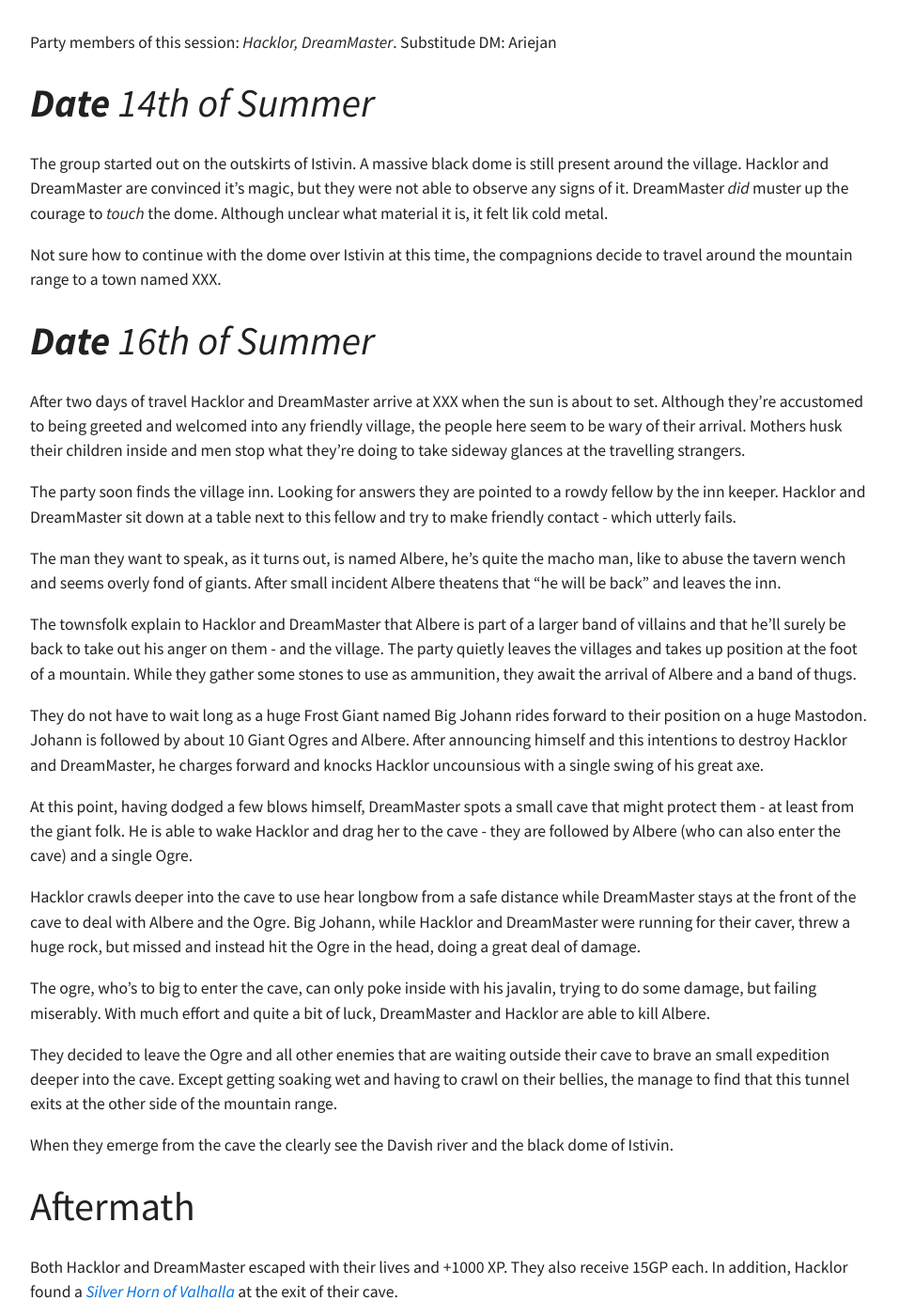
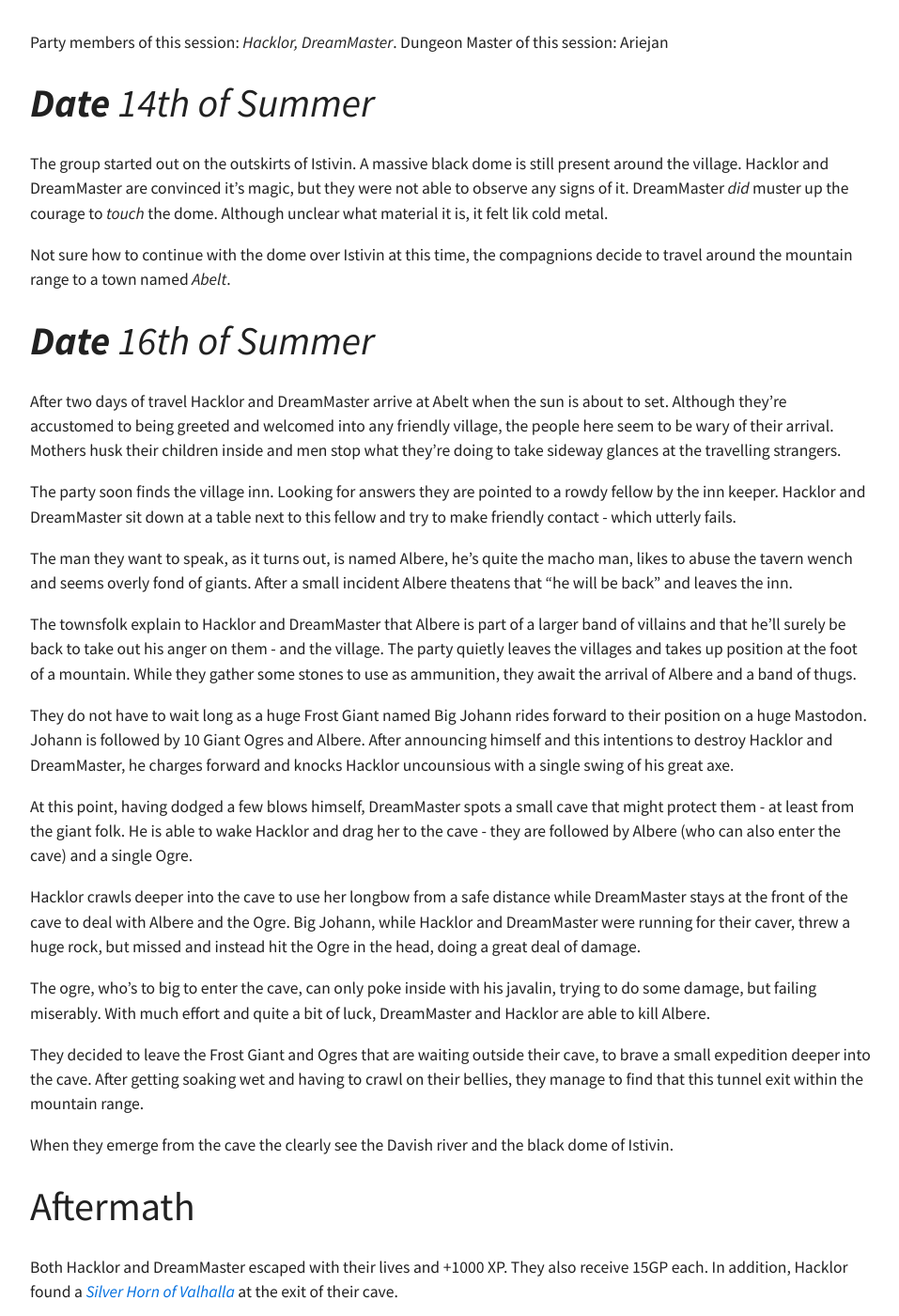
Before and after one commit to eirvandelden/eirvandelden.github.io, a Jekyll site: the page built from _posts/dnd/2016-12-09-kabisa-session-12.markdown, in a window 1280 px wide and 1400 px high, scrolled down 214 px. Shown: the whole window at 94% size, without its empty margins (160-1117 px from the left). Built offline with Jekyll 4.4.1, drawn with Linux system fonts in a browser that asks for light colours; comment, search, counter and statistics services are not loaded.

Commit message:
Determined name of village
By way of randomly generated: https://bazzel.github.io/elm-name-generator/dist/.
Also, fixed some typo's.

```diff
--- a/_posts/dnd/2016-12-09-kabisa-session-12.markdown
+++ b/_posts/dnd/2016-12-09-kabisa-session-12.markdown
@@ -7,7 +7,8 @@ comments: true
 date: 2016-12-09
 ---
 
-Party members of this session: _Hacklor, DreamMaster_. Substitude DM: Ariejan
+Party members of this session: _Hacklor, DreamMaster_.
+Dungeon Master of this session: Ariejan
 
 # _**Date** 14th of Summer_
 
@@ -16,11 +17,11 @@ Hacklor and DreamMaster are convinced it's magic, but they were not able to obse
 DreamMaster _did_ muster up the courage to _touch_ the dome. Although unclear what material it is, it felt lik cold metal.
 
 Not sure how to continue with the dome over Istivin at this time, the compagnions decide to travel around the mountain
-range to a town named XXX.
+range to a town named _Abelt_.
 
 # _**Date** 16th of Summer_
 
-After two days of travel Hacklor and DreamMaster arrive at XXX when the sun is about to set. Although they're
+After two days of travel Hacklor and DreamMaster arrive at Abelt when the sun is about to set. Although they're
 accustomed to being greeted and welcomed into any friendly village, the people here seem to be wary of
 their arrival. Mothers husk their children inside and men stop what they're doing to take sideway glances at the
 travelling strangers.
@@ -28,8 +29,8 @@ travelling strangers.
 The party soon finds the village inn. Looking for answers they are pointed to a rowdy fellow by the inn keeper. Hacklor
 and DreamMaster sit down at a table next to this fellow and try to make friendly contact - which utterly fails.
 
-The man they want to speak, as it turns out, is named Albere, he's quite the macho man, like to abuse the tavern wench
-and seems overly fond of giants. After small incident Albere theatens that "he will be back" and leaves the inn.
+The man they want to speak, as it turns out, is named Albere, he's quite the macho man, likes to abuse the tavern wench
+and seems overly fond of giants. After a small incident Albere theatens that "he will be back" and leaves the inn.
 
 The townsfolk explain to Hacklor and DreamMaster that Albere is part of a larger band of villains and that he'll surely
 be back to take out his anger on them - and the village. The party quietly leaves the villages and takes up position
@@ -37,23 +38,23 @@ at the foot of a mountain. While they gather some stones to use as ammunition, t
 of thugs.
 
 They do not have to wait long as a huge Frost Giant named Big Johann rides forward to their position on a huge Mastodon.
-Johann is followed by about 10 Giant Ogres and Albere. After announcing himself and this intentions to destroy Hacklor
+Johann is followed by 10 Giant Ogres and Albere. After announcing himself and this intentions to destroy Hacklor
 and DreamMaster, he charges forward and knocks Hacklor uncounsious with a single swing of his great axe.
 
 At this point, having dodged a few blows himself, DreamMaster spots a small cave that might protect them - at least
 from the giant folk. He is able to wake Hacklor and drag her to the cave - they are followed by Albere (who can also enter
 the cave) and a single Ogre.
 
-Hacklor crawls deeper into the cave to use hear longbow from a safe distance while DreamMaster stays at the front of the
+Hacklor crawls deeper into the cave to use her longbow from a safe distance while DreamMaster stays at the front of the
 cave to deal with Albere and the Ogre. Big Johann, while Hacklor and DreamMaster were running for their caver, threw
 a huge rock, but missed and instead hit the Ogre in the head, doing a great deal of damage.
 
 The ogre, who's to big to enter the cave, can only poke inside with his javalin, trying to do some damage,
 but failing miserably. With much effort and quite a bit of luck, DreamMaster and Hacklor are able to kill Albere.
 
-They decided to leave the Ogre and all other enemies that are waiting outside their cave to brave an small expedition deeper
-into the cave. Except getting soaking wet and having to crawl on their bellies, the manage to find that this tunnel
-exits at the other side of the mountain range.
+They decided to leave the Frost Giant and Ogres that are waiting outside their cave, to brave a small expedition deeper
+into the cave. After getting soaking wet and having to crawl on their bellies, they manage to find that this tunnel
+exit within the mountain range.
 
 When they emerge from the cave the clearly see the Davish river and the black dome of Istivin.
 
```
